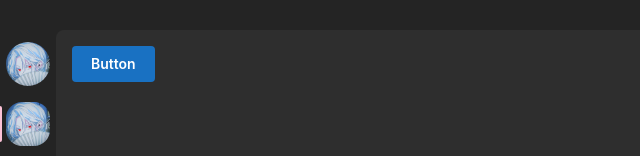
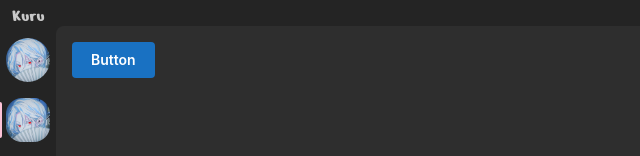
Before and after one commit to dehwyy/kuru, a Next.js app: page / in a window 1280 px wide. Shown: the top 156 px of the page, without its empty margins (0-640 px from the left). Built offline with nearby package versions, Linux system fonts and the light colour scheme.

Commit message:
[FEAT] Header

```diff
--- a/src/app/components/appshell.tsx
+++ b/src/app/components/appshell.tsx
@@ -4,6 +4,7 @@ import { AppShell, Container, useMantineColorScheme, useMantineTheme } from '@ma
 
 import Navbar from '@/app/components/navbar'
 import { Components } from '@/app/lib/const'
+import Header from '@/app/components/header'
 
 const AppShellComponent = ({ children }: { children: React.ReactNode }) => {
   const theme = useMantineTheme()
@@ -20,7 +21,7 @@ const AppShellComponent = ({ children }: { children: React.ReactNode }) => {
       }}
       withBorder={false}>
       <AppShell.Header>
-        <></>
+        <Header />
       </AppShell.Header>
       <AppShell.Navbar>
         <Navbar />
--- /dev/null
+++ b/src/app/components/header/index.tsx
@@ -0,0 +1,13 @@
+import Label from '@/app/components/header/label'
+import { Container } from '@mantine/core'
+
+export default function Header() {
+  return (
+    <Container
+      px="sm"
+      py={2}
+      m="0">
+      <Label />
+    </Container>
+  )
+}
--- /dev/null
+++ b/src/app/components/header/label.tsx
@@ -0,0 +1,11 @@
+import { Text } from '@mantine/core'
+
+export default function Label() {
+  return (
+    <Text
+      className="font-styled select-none"
+      size="lg">
+      Kuru
+    </Text>
+  )
+}
--- a/src/app/lib/const.ts
+++ b/src/app/lib/const.ts
@@ -1,4 +1,4 @@
 export namespace Components {
-  export const HeaderHeight = 30
+  export const HeaderHeight = 26
   export const NavbarWidth = 56
 }
```
